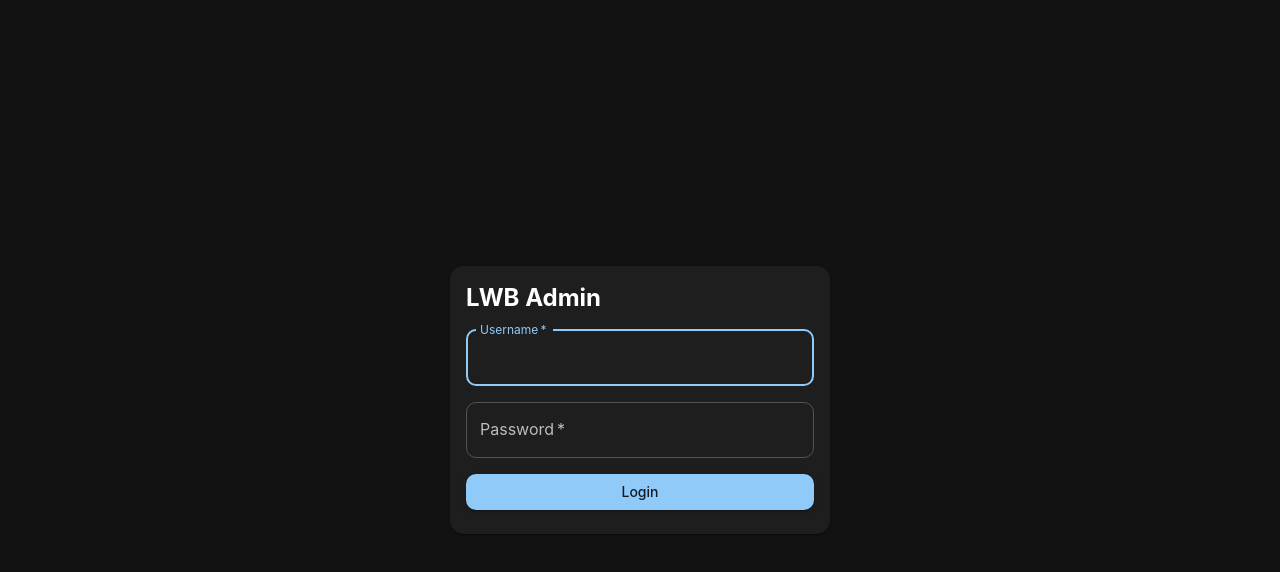
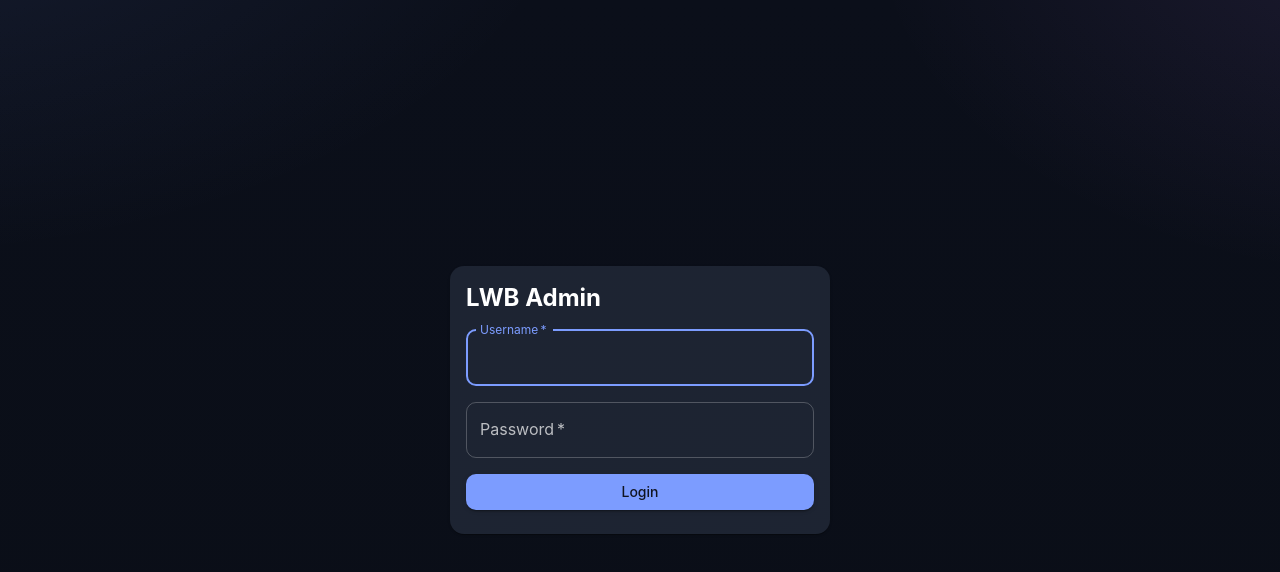
Before and after one commit to KDProgramming2025/LiveWithoutBelief, a React (Vite) app in the folder admin/web/: page / in a window 1280 px wide. Shown: the top 572 px of the page. Built offline with nearby package versions, Linux system fonts and the light colour scheme; no server answers.

Commit message:
Admin Web: improve Articles grid layout to avoid page scroll; add GridToolbar and default column visibility; enhance dark theme with subtle gradient background via CssBaseline; add server_commands.sh

```diff
--- a/admin/web/src/theme.js
+++ b/admin/web/src/theme.js
@@ -7,15 +7,57 @@ export function AppThemeProvider({ children }) {
     const [mode, setMode] = useState(() => localStorage.getItem('theme') || 'dark');
     useEffect(() => { localStorage.setItem('theme', mode); }, [mode]);
     const toggle = () => setMode(m => (m === 'dark' ? 'light' : 'dark'));
-    const theme = useMemo(() => createTheme({
-        palette: { mode },
-        shape: { borderRadius: 10 },
-        components: {
-            MuiButton: { styleOverrides: { root: { textTransform: 'none', borderRadius: 10 } } },
-            MuiCard: { styleOverrides: { root: { borderRadius: 14 } } },
-        },
-        typography: { fontFamily: 'Inter, system-ui, Arial' },
-    }), [mode]);
+    const theme = useMemo(() => {
+        // Base theme with palette tuned per mode
+        const base = createTheme({
+            palette: {
+                mode,
+                ...(mode === 'dark'
+                    ? {
+                        background: { default: '#0b0f1a', paper: '#111827' },
+                        primary: { main: '#7c9cff' },
+                        secondary: { main: '#c084fc' },
+                    }
+                    : {
+                        background: { default: '#f7f9fc', paper: '#ffffff' },
+                    }),
+            },
+            shape: { borderRadius: 10 },
+            typography: { fontFamily: 'Inter, system-ui, Arial' },
+            components: {
+                MuiButton: { styleOverrides: { root: { textTransform: 'none', borderRadius: 10 } } },
+                MuiCard: { styleOverrides: { root: { borderRadius: 14 } } },
+            },
+        });
+        // Add a tasteful background via CssBaseline, especially for dark mode
+        const darkBg = [
+            'radial-gradient(1200px 700px at -10% -20%, rgba(124,156,255,0.10), transparent 60%)',
+            'radial-gradient(900px 600px at 110% -10%, rgba(192,132,252,0.10), transparent 60%)',
+            'linear-gradient(180deg, #0b0f1a 0%, #0a0e17 100%)',
+        ].join(',');
+        const lightBg = 'linear-gradient(180deg, #fdfefe 0%, #f5f7fb 100%)';
+        return createTheme({
+            ...base,
+            components: {
+                ...base.components,
+                MuiCssBaseline: {
+                    styleOverrides: {
+                        html: { height: '100%' },
+                        body: {
+                            minHeight: '100%',
+                            background: mode === 'dark' ? darkBg : lightBg,
+                            backgroundAttachment: 'fixed',
+                            backgroundRepeat: 'no-repeat',
+                            backgroundColor: base.palette.background.default,
+                            MozOsxFontSmoothing: 'grayscale',
+                            WebkitFontSmoothing: 'antialiased',
+                        },
+                        '#root': { minHeight: '100%' },
+                    },
+                },
+            },
+        });
+    }, [mode]);
     const value = useMemo(() => ({ mode, toggle }), [mode]);
     return (_jsx(Ctx.Provider, { value: value, children: _jsxs(ThemeProvider, { theme: theme, children: [_jsx(CssBaseline, {}), children] }) }));
 }
--- a/admin/web/src/theme.tsx
+++ b/admin/web/src/theme.tsx
@@ -10,15 +10,59 @@ export function AppThemeProvider({ children }: { children: React.ReactNode }) {
   const [mode, setMode] = useState<PaletteMode>(() => (localStorage.getItem('theme') as PaletteMode) || 'dark')
   useEffect(() => { localStorage.setItem('theme', mode) }, [mode])
   const toggle = () => setMode(m => (m === 'dark' ? 'light' : 'dark'))
-  const theme = useMemo(() => createTheme({
-    palette: { mode },
-    shape: { borderRadius: 10 },
-    components: {
-      MuiButton: { styleOverrides: { root: { textTransform: 'none', borderRadius: 10 } } },
-      MuiCard: { styleOverrides: { root: { borderRadius: 14 } } },
-    },
-    typography: { fontFamily: 'Inter, system-ui, Arial' },
-  }), [mode])
+  const theme = useMemo(() => {
+    // Base theme with palette tuned per mode
+    const base = createTheme({
+      palette: {
+        mode,
+        ...(mode === 'dark'
+          ? {
+              background: { default: '#0b0f1a', paper: '#111827' },
+              primary: { main: '#7c9cff' },
+              secondary: { main: '#c084fc' },
+            }
+          : {
+              background: { default: '#f7f9fc', paper: '#ffffff' },
+            }),
+      },
+      shape: { borderRadius: 10 },
+      typography: { fontFamily: 'Inter, system-ui, Arial' },
+      components: {
+        MuiButton: { styleOverrides: { root: { textTransform: 'none', borderRadius: 10 } } },
+        MuiCard: { styleOverrides: { root: { borderRadius: 14 } } },
+      },
+    })
+
+    // Add a tasteful background via CssBaseline, especially for dark mode
+    const darkBg = [
+      'radial-gradient(1200px 700px at -10% -20%, rgba(124,156,255,0.10), transparent 60%)',
+      'radial-gradient(900px 600px at 110% -10%, rgba(192,132,252,0.10), transparent 60%)',
+      'linear-gradient(180deg, #0b0f1a 0%, #0a0e17 100%)',
+    ].join(',')
+    const lightBg = 'linear-gradient(180deg, #fdfefe 0%, #f5f7fb 100%)'
+
+    return createTheme({
+      ...base,
+      components: {
+        ...base.components,
+        MuiCssBaseline: {
+          styleOverrides: {
+            html: { height: '100%' },
+            body: {
+              minHeight: '100%',
+              background: mode === 'dark' ? darkBg : lightBg,
+              backgroundAttachment: 'fixed',
+              backgroundRepeat: 'no-repeat',
+              backgroundColor: base.palette.background.default,
+              MozOsxFontSmoothing: 'grayscale',
+              WebkitFontSmoothing: 'antialiased',
+            },
+            '#root': { minHeight: '100%' },
+          },
+        },
+      },
+    })
+  }, [mode])
   const value = useMemo(() => ({ mode, toggle }), [mode])
   return (
     <Ctx.Provider value={value}>
```
Also changed, not shown: admin/web/src/App.js (+21 -11 lines), admin/web/src/App.tsx (+24 -12 lines).
